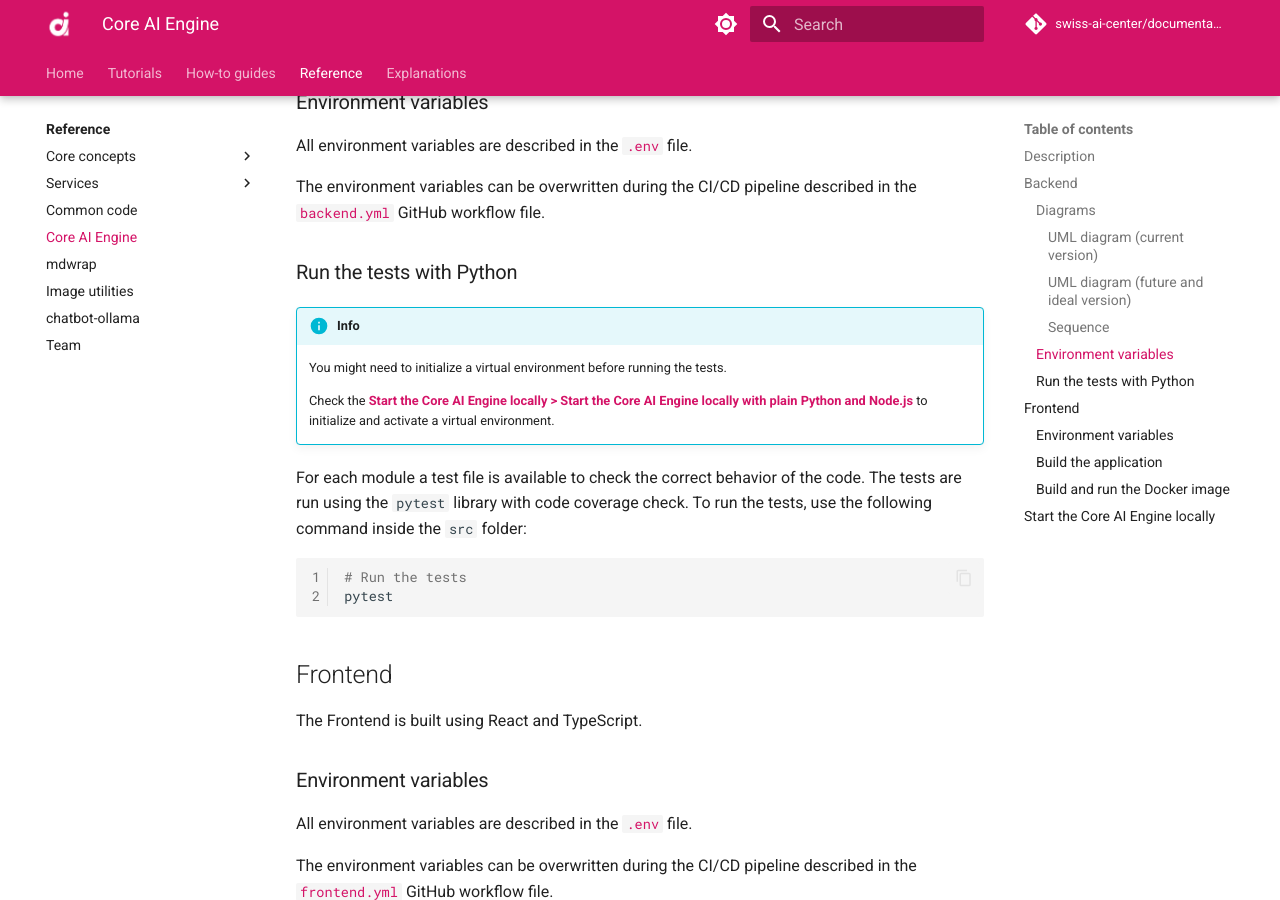
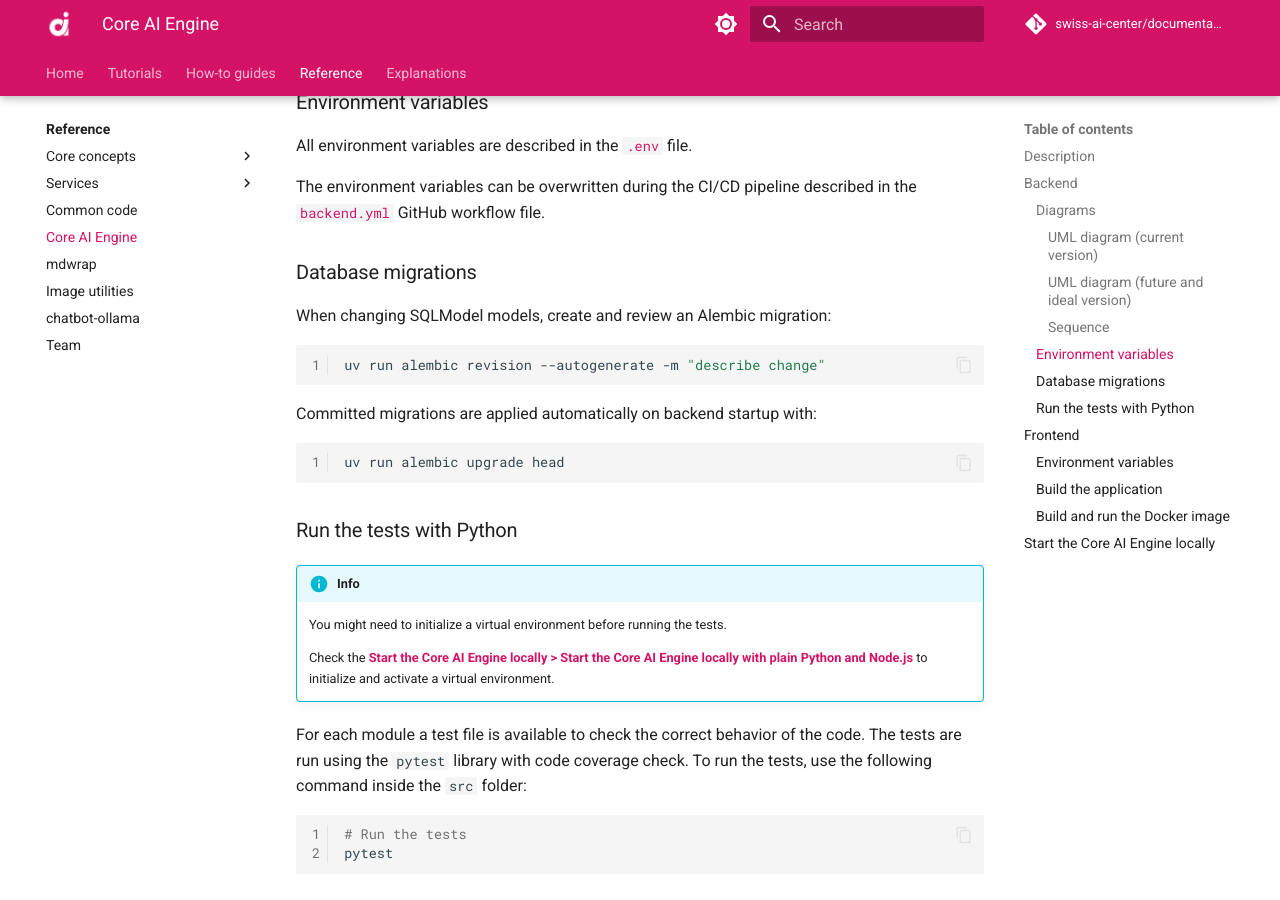
Before and after one commit to swiss-ai-center/documentation, an MkDocs documentation site: the page built from docs/reference/core-engine.md, in a window 1280 px wide and 900 px high, scrolled down 3186 px. Built offline with MkDocs 1.6.1 and Material for MkDocs 9.7.7, drawn with Linux system fonts in a browser that asks for light colours; comment, search, counter and statistics services are not loaded.

Commit message:
add db migration

````diff
--- a/docs/reference/core-engine.md
+++ b/docs/reference/core-engine.md
@@ -355,6 +355,20 @@ The environment variables can be overwritten during the CI/CD pipeline described
 in the
 [`backend.yml`](https://github.com/swiss-ai-center/core-engine/blob/main/.github/workflows/backend.yml)
 GitHub workflow file.
+
+### Database migrations
+
+When changing SQLModel models, create and review an Alembic migration:
+
+```bash
+uv run alembic revision --autogenerate -m "describe change"
+```
+
+Committed migrations are applied automatically on backend startup with:
+
+```bash
+uv run alembic upgrade head
+```
 
 ### Run the tests with Python
 
````
